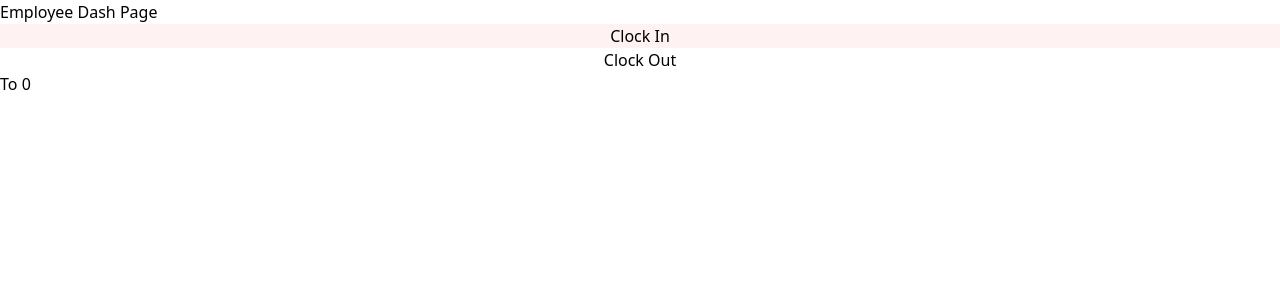
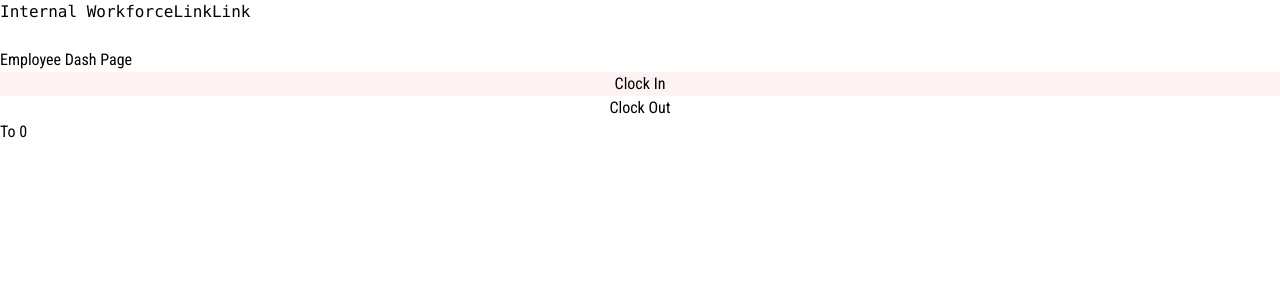
Before and after one commit to SilahicAmil/nextjs-employee-log, a Next.js app: page /employee-dash in a window 1280 px wide. Shown: the top 300 px of the page. Built offline with nearby package versions, Linux system fonts and the light colour scheme.

Commit message:
adding custom fonts

```diff
--- /dev/null
+++ b/components/Layout/Layout.js
@@ -0,0 +1,14 @@
+import NavBar from "../Navigation/NavBar";
+
+const Layout = ({ children }) => {
+  return (
+    <>
+      <div>
+        <NavBar />
+        <main className="font-roboto">{children}</main>
+      </div>
+    </>
+  );
+};
+
+export default Layout;
--- /dev/null
+++ b/components/Navigation/NavBar.js
@@ -0,0 +1,21 @@
+const NavBar = () => {
+  return (
+    <>
+      <div className="flex h-12 font-mono">
+        <div>
+          <h2 className="">Internal Workforce</h2>
+        </div>
+        <div>
+          <nav>
+            <ul className="flex w-full justify-between items-center">
+              <li>Link</li>
+              <li>Link</li>
+            </ul>
+          </nav>
+        </div>
+      </div>
+    </>
+  );
+};
+
+export default NavBar;
--- a/pages/_app.js
+++ b/pages/_app.js
@@ -1,5 +1,17 @@
-import '@/styles/globals.css'
+import "@/styles/globals.css";
+
+import Layout from "@/components/Layout/Layout";
 
 export default function App({ Component, pageProps }) {
-  return <Component {...pageProps} />
+  switch (Component.displayName) {
+    case "HomePage":
+      return <Component {...pageProps} />;
+
+    default:
+      return (
+        <Layout>
+          <Component {...pageProps} />
+        </Layout>
+      );
+  }
 }
--- a/pages/index.js
+++ b/pages/index.js
@@ -11,4 +11,6 @@ const HomePage = ({}) => {
   );
 };
 
+HomePage.displayName = "HomePage";
+
 export default HomePage;
--- a/styles/globals.css
+++ b/styles/globals.css
@@ -1,3 +1,5 @@
+@import url("https://fonts.googleapis.com/css2?family=Roboto+Condensed:ital,wght@0,300;0,400;0,700;1,300;1,400;1,700&display=swap");
+
 @tailwind base;
 @tailwind components;
 @tailwind utilities;
--- a/tailwind.config.js
+++ b/tailwind.config.js
@@ -5,7 +5,9 @@ module.exports = {
     "./components/**/*.{js,ts,jsx,tsx}",
   ],
   theme: {
-    extend: {},
+    extend: {
+      fontFamily: { roboto: ["Roboto Condensed"] },
+    },
   },
   plugins: [],
 };
```
